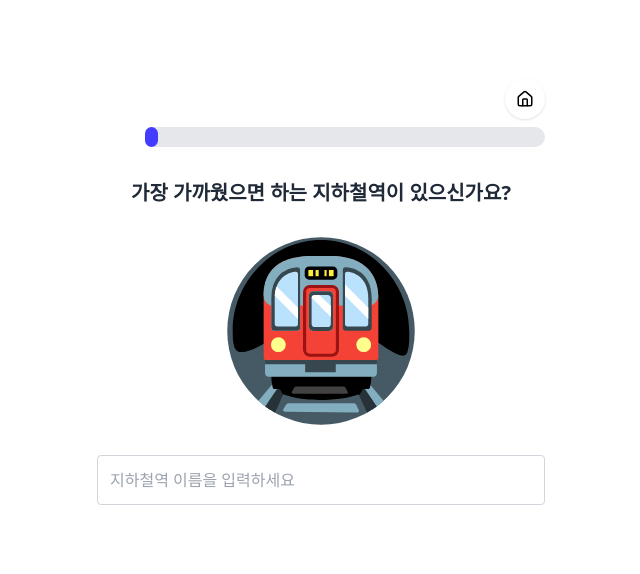
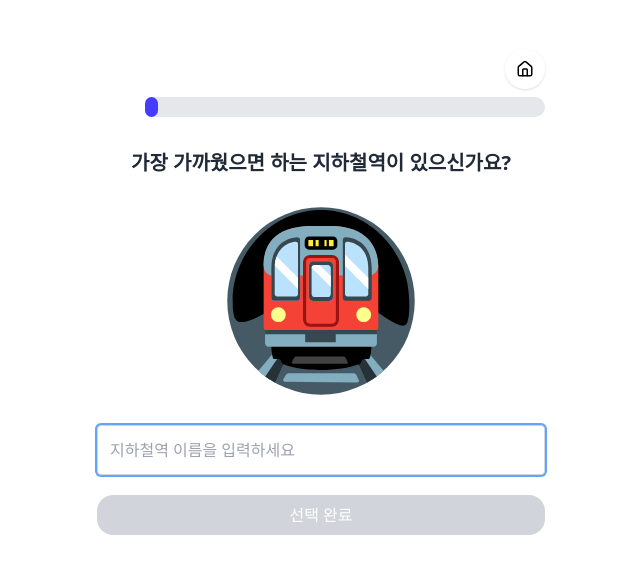
Before and after one commit to yehjinjang/Livinterview, a React (Vite) app in the folder frontend/: page /survey in a window 1280 px wide. Shown: the part 108-682 px from the top of the page, without its empty margins (319-959 px from the left). Built offline with nearby package versions, Linux system fonts and the light colour scheme.

Commit message:
feat: autocomplete selectedOption수정

```diff
--- a/frontend/src/components/SurveyRenderer.tsx
+++ b/frontend/src/components/SurveyRenderer.tsx
@@ -75,7 +75,7 @@ export default function SurveyRenderer({
 
         return (
           <div className="flex flex-col gap-3">
-            <div className="flex pl-2 items-center gap-2 ml-3">
+            <div className="flex pl-2 items-center gap-3 ml-3">
               <input
                 type="text"
                 placeholder="예: 6 (숫자만 입력 가능해요)"
@@ -141,30 +141,27 @@ export default function SurveyRenderer({
           )
 
           return (
-            <div className="flex flex-col gap-2 text-left">
+            <div className="flex flex-col gap-3 text-left">
               <input
                 type="text"
                 value={inputValue}
                 onChange={(e) => {
                   setInputValue(e.target.value)
-                  setSelectedOption(null) // 입력이 바뀌면 선택 초기화
+                  setSelectedOption(null)
                 }}
                 placeholder="지하철역 이름을 입력하세요"
                 className="w-full border border-gray-300 rounded p-3 text-gray-800 focus:outline-none focus:ring-2 focus:ring-blue-400"
+                autoFocus
               />
 
-              {inputValue.length > 0 && (
+              {!selectedOption && inputValue.length > 0 && (
                 <ul className="border rounded shadow bg-white max-h-48 overflow-y-auto">
                   {filteredOptions?.map((opt) => (
                     <li
                       key={opt}
                       onClick={() => {
-                        if (selectedOption === opt) {
-                          onAnswer(opt) // 두 번 클릭 시 확정
-                        } else {
-                          setSelectedOption(opt)
-                          setInputValue(opt) // 선택된 항목 input에 채우기
-                        }
+                        setSelectedOption(opt)
+                        setInputValue(opt) // input에 선택된 값 표시
                       }}
                       className={`px-4 py-2 cursor-pointer ${
                         selectedOption === opt ? "bg-blue-100" : "hover:bg-gray-100"
@@ -178,6 +175,22 @@ export default function SurveyRenderer({
                   )}
                 </ul>
               )}
+
+              <button
+                onClick={() => {
+                  if (selectedOption) {
+                    onAnswer(selectedOption)
+                  }
+                }}
+                disabled={!selectedOption}
+                className={`mt-2 px-4 py-2 rounded-2xl text-white transition ${
+                  selectedOption
+                    ? "bg-zipup-600 hover:bg-blue-700"
+                    : "bg-gray-300 cursor-not-allowed"
+                }`}
+              >
+                선택 완료
+              </button>
             </div>
           )
 
```
